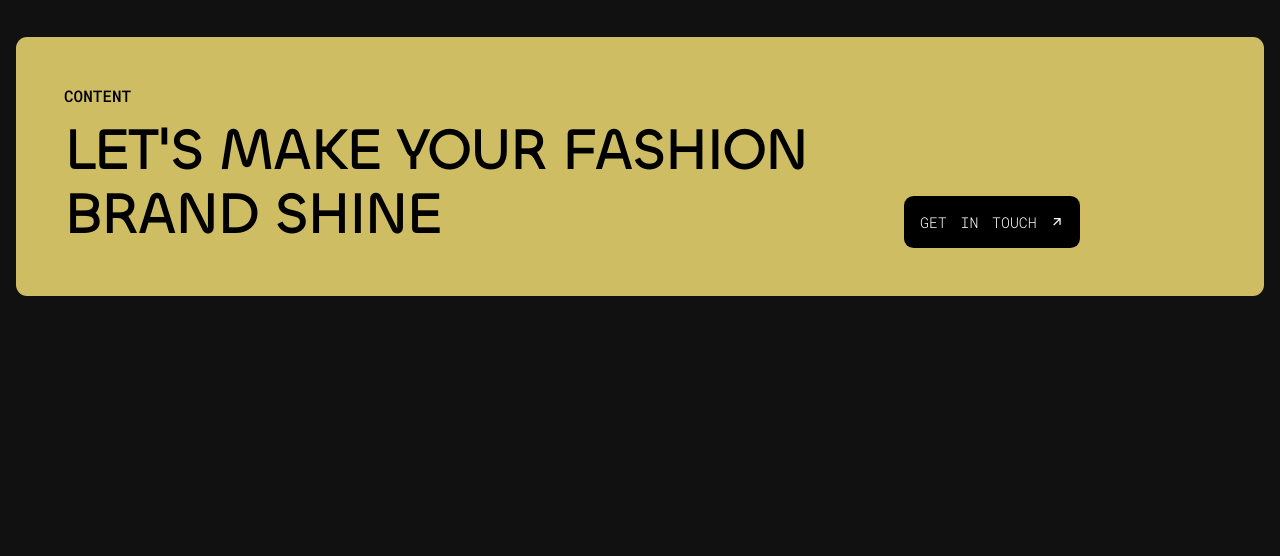
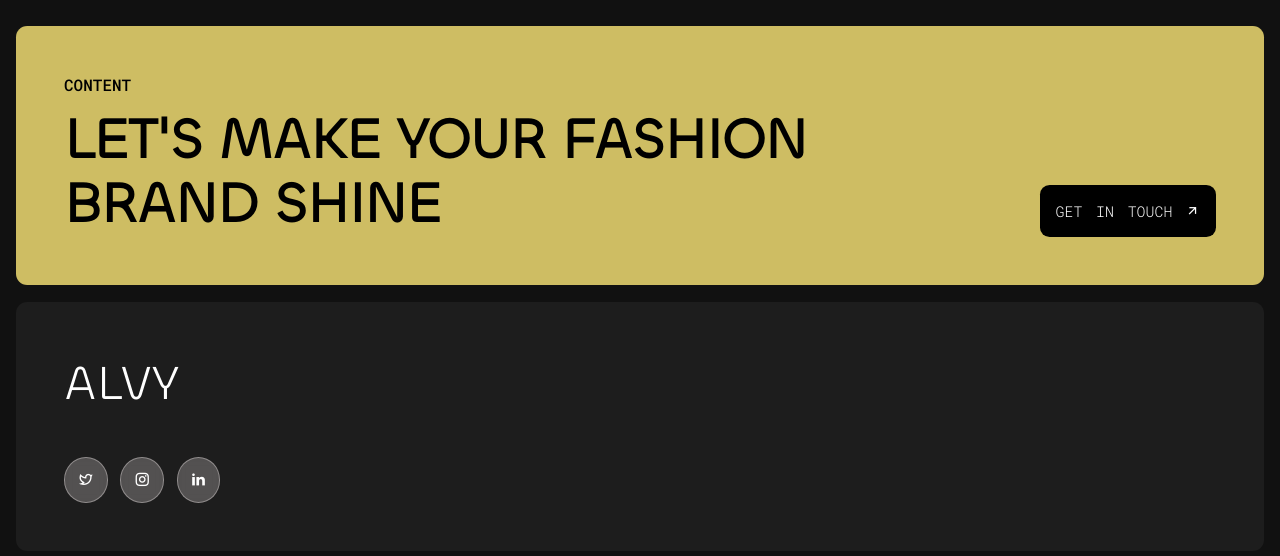
Before and after one commit to rahmath-dev01/Alvy-Frontend-clone, a plain HTML site: page index.html in a window 1280 px wide. Shown: the part 3002-3558 px from the top of the page. Before the commit the page ends 3314 px from the top, so only its background shows below. Drawn offline with nearby package versions, Linux system fonts and the light colour scheme.

Commit message:
Initial commit - Alvy Studio Clone Website

```diff
--- a/index.html
+++ b/index.html
@@ -175,6 +175,25 @@
         </div>
       </div>
     </section>
+    <section class="view8">
+      <div class="about">
+      <div class="top">
+
+        <h1>ALVY</h1>
+      </div>
+      <div class="bottom">
+         <div class="icon">
+            <i class="ri-twitter-line"></i>
+          </div>
+          <div class="icon">
+            <i class="ri-instagram-line"></i>
+          </div>
+          <div class="icon">
+            <i class="ri-linkedin-fill"></i>
+          </div>
+      </div>
+      </div>
+    </section>
   </main>
 </body>
 
--- a/style.scss
+++ b/style.scss
@@ -425,7 +425,7 @@ main {
 
   section.view7 {
     @include flex-item(1rem);
-    padding: 1rem;
+    padding: 0.3rem 1rem;
 
 
     .contact-card {
@@ -476,6 +476,45 @@ main {
 
         }
       }
+    }
+  }
+  section.view8{
+    width: 100%;
+    @include flex-item(1rem);
+
+    padding: 0.3rem 1rem;
+
+
+    .about{
+      background-color: rgb(29, 29, 29);
+      border-radius: 0.7rem;
+      width: 100%;
+      padding: 1.5rem;
+      @include flex-item(2.5rem);
+      justify-content: space-between;
+
+      .top h1{
+        font-size: 1.8rem;
+        font-weight: 400;
+        font-family: title;
+      }
+
+
+      .bottom{
+        display: flex;
+        gap: 0.8rem;
+
+      .icon{
+        border-radius: 50%;
+        padding: 0.8rem;
+
+        background-color: rgba(156, 151, 151, 0.432);
+        backdrop-filter: blur(5px);
+        border: 1px solid rgba(205, 199, 199, 0.497);
+
+      }
+      }
+
     }
   }
 }
@@ -598,6 +637,7 @@ main {
         width: 100%;
         padding: 3rem;
         flex-direction: row;
+        justify-content: space-between;
 
         .top {
           width: 70%;
@@ -618,6 +658,22 @@ main {
         }
       }
     }
+    section.view8 {
+      width: 100%;
+
+      .about{
+        padding: 3rem ;
+        justify-content:space-between;
+
+        .top{
+          width: 100%;
+
+          h1{
+            font-size: 3rem;
+          }
+        }
+      }
+    }
   }
 
 
```
Also changed, not shown: style.css, 1 other file.
